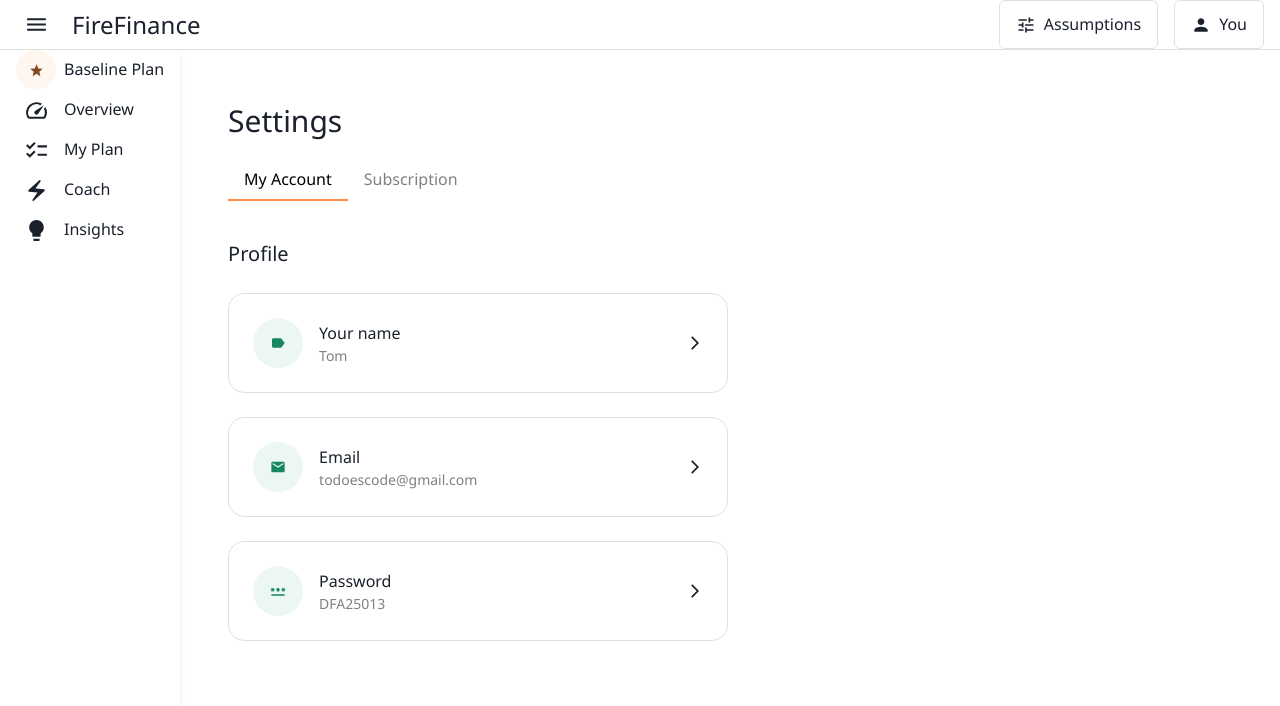
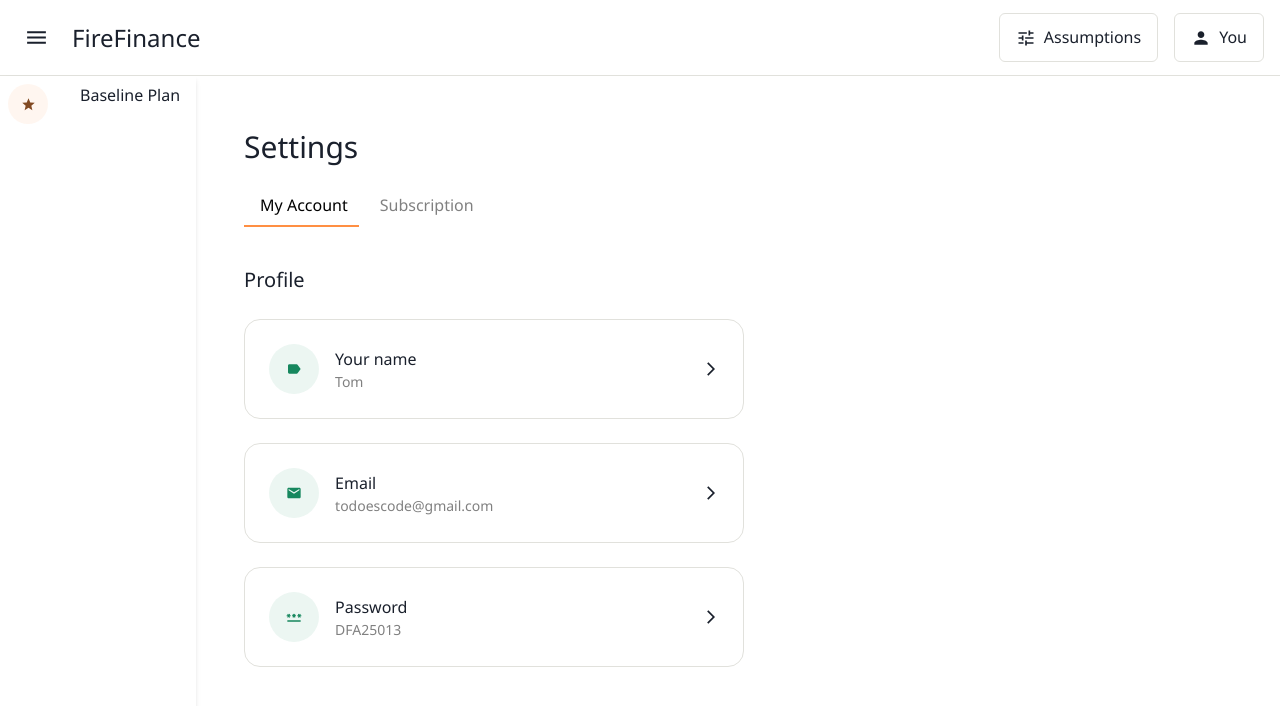
Before and after one commit to therealbluepandabear/fire-finance, a React (Create React App) app: page / in a window 1280 px wide. Both pictures are taken after a click on the button 36 px from the left and 24 px from the top of the page. Shown: the top 706 px of the page. Built offline with nearby package versions, Linux system fonts and the light colour scheme.

Commit message:
Revamp `Menu` component by replacing the dummy `MenuItem` component with a `MenuItem` interface.
Add submenus to `Menu` component by adding a `SubMenuItem` interface.

```diff
--- a/src/components/dashboard/Dashboard.tsx
+++ b/src/components/dashboard/Dashboard.tsx
@@ -1,7 +1,6 @@
 import { Flex, Button, IconButton, Text } from '@chakra-ui/react'
 import { MdChecklist, MdElectricBolt, MdLightbulb, MdPerson, MdSpeed, MdStar, MdTune } from 'react-icons/md'
-import Menu from '../ui/new/Menu'
-import MenuItem from '../ui/new/MenuItem'
+import Menu, { MenuItem } from '../ui/new/Menu'
 import { User } from '../../api'
 import AppBar from '../ui/new/AppBar'
 import Settings from './pages/Settings'
@@ -12,10 +11,9 @@ interface DashboardMenuProps {
 }
 
 function DashboardMenu(props: DashboardMenuProps): JSX.Element {
-    return (
-        <Menu isOpen={props.isOpen} onItemClick={(index) => { }}>
-            <MenuItem
-                icon={(
+    const menuItems: MenuItem[] = [
+        {
+            leftContent: (
                 <IconButton
                     icon={<MdStar size={15} />}
                     color='rgb(129, 73, 34)'
@@ -23,55 +21,25 @@ function DashboardMenu(props: DashboardMenuProps): JSX.Element {
                     aria-label='???'
                     borderRadius='999px'
                 />
-                )}
-                label='Baseline Plan'
+            ),
+            label: 'Baseline Plan',
+            subMenuItems: [
+                { label: 'Test' },
+                { label: 'Test' },
+                { label: 'Test' },
+                { label: 'Test' },
+                { label: 'Test' },
+                { label: 'Test' }
+            ]
+        }
+    ]
+
+    return (
+        <Menu
+            isOpen={props.isOpen}
+            onItemClick={(index) => { }}
+            menuItems={menuItems}
         />
-
-            <MenuItem
-                icon={(
-                    <IconButton
-                        icon={<MdSpeed size={25} />}
-                        background='transparent'
-                        aria-label='???'
-                    />
-                )}
-
-                label='Overview'
-            />
-
-            <MenuItem
-                icon={(
-                    <IconButton
-                        icon={<MdChecklist size={25} />}
-                        background='transparent'
-                        aria-label='???'
-                    />
-                )}
-                label='My Plan'
-            />
-
-            <MenuItem
-                icon={(
-                    <IconButton
-                        icon={<MdElectricBolt size={25} />}
-                        background='transparent'
-                        aria-label='???'
-                    />
-                )}
-                label='Coach'
-            />
-
-            <MenuItem
-                icon={(
-                    <IconButton
-                        icon={<MdLightbulb size={25} />}
-                        background='transparent'
-                        aria-label='???'
-                    />
-                )}
-                label='Insights'
-            />
-        </Menu>
     )
 }
 
--- a/src/components/ui/new/Menu.tsx
+++ b/src/components/ui/new/Menu.tsx
@@ -1,47 +1,92 @@
-import { Button, Flex, Text } from '@chakra-ui/react'
-import { MenuItemProps } from './MenuItem'
+import { Box, Button, Flex, Text } from '@chakra-ui/react'
 import { motion } from 'framer-motion'
-import { Children, PropsWithChildren, ReactElement } from 'react'
+import { useState } from 'react'
 
-interface MenuProps extends PropsWithChildren {
+export interface SubMenuItem {
+    label: string
+}
+
+export interface MenuItem {
+    leftContent: JSX.Element
+    label: string
+    subMenuItems?: SubMenuItem[]
+}
+
+interface MenuProps {
     isOpen: boolean
-    onItemClick: (index: number) => void
+    onItemClick: (item: MenuItem | SubMenuItem) => void
+    menuItems: MenuItem[]
 }
 
 export default function Menu(props: MenuProps): JSX.Element {
+    const [subMenuItemsOpen, setSubMenuItemsOpen] = useState(false)
 
-    function itemClickHandler(_index: number): void {
-        props.onItemClick(_index)
+    function itemClickHandler(item: MenuItem | SubMenuItem): void {
+        props.onItemClick(item)
     }
 
     return (
         <Flex
-            height='100vh'
+            height='100%'
             flexDirection='column'
             shadow='md'
         >
-            {props.children && Children.map(props.children as ReactElement<MenuItemProps>, (child, _index) => {
+            {props.menuItems.map((menuItem, index) => {
                 return (
+                    <Flex flexDirection='row'>
+                        <Box padding='8px'>
+                            {menuItem.leftContent}
+                        </Box>
+
+                        {props.isOpen && (
+                            <Flex flexDirection='column' flexGrow={1}>
                                 <Button
                                     borderRadius='0px'
-                        key={_index}
-                        onClick={() => itemClickHandler(_index)}
+                                    key={index}
+                                    onClick={() => {
+                                        itemClickHandler(menuItem)
+                                        setSubMenuItemsOpen((prevSubMenuItemsOpen) => !prevSubMenuItemsOpen)
+                                    }}
                                     background='transparent'
                                     justifyContent='flex-start'
                                 >
-                        <>
-                            {child.props.icon}
-                            {props.isOpen && (
                                     <motion.div
                                         initial={{ width: 0 }}
                                         animate={{ width: 'auto' }}
                                         transition={{ duration: 0.2 }}
                                     >
-                                    <Text fontSize='md' paddingLeft='8px'>{child.props.label}</Text>
+
+                                        <Text fontSize='md' paddingLeft='8px'>{menuItem.label}</Text>
+                                    </motion.div>
+                                </Button>
+
+                                {menuItem.subMenuItems && subMenuItemsOpen && (
+                                    <motion.div
+                                        initial={{ height: 0 }}
+                                        animate={{ height: 'auto' }}
+                                        transition={{ duration: 0.2 }}
+                                        style={{ display: 'flex', flexDirection: 'column'}}
+                                    >
+                                        {menuItem.subMenuItems && menuItem.subMenuItems.map((subMenuItem, index) => (
+                                            <Button
+                                                background='transparent'
+                                                borderRadius='0px'
+                                                onClick={() => {
+                                                    itemClickHandler(subMenuItem)
+                                                }}
+                                            >
+                                                <Text
+                                                    key={index}
+                                                    fontSize='sm'
+                                                    paddingLeft='16px'
+                                                >{subMenuItem.label}</Text>
+                                            </Button>
+                                        ))}
                                     </motion.div>
                                 )}
-                        </>
-                    </Button>
+                            </Flex>
+                        )}
+                    </Flex>
                 )
             })}
         </Flex>
--- a/src/components/ui/new/MenuItem.tsx
+++ /dev/null
@@ -1,7 +0,0 @@
-export interface MenuItemProps {
-    icon: JSX.Element
-    label: string
-}
-
-// The parent handles the rendering of this component, this component is only here for declarative reasons
-export default function MenuItem(_: MenuItemProps): JSX.Element { return <></> }
```
Lines whose indentation alone changed are shown as unchanged.
